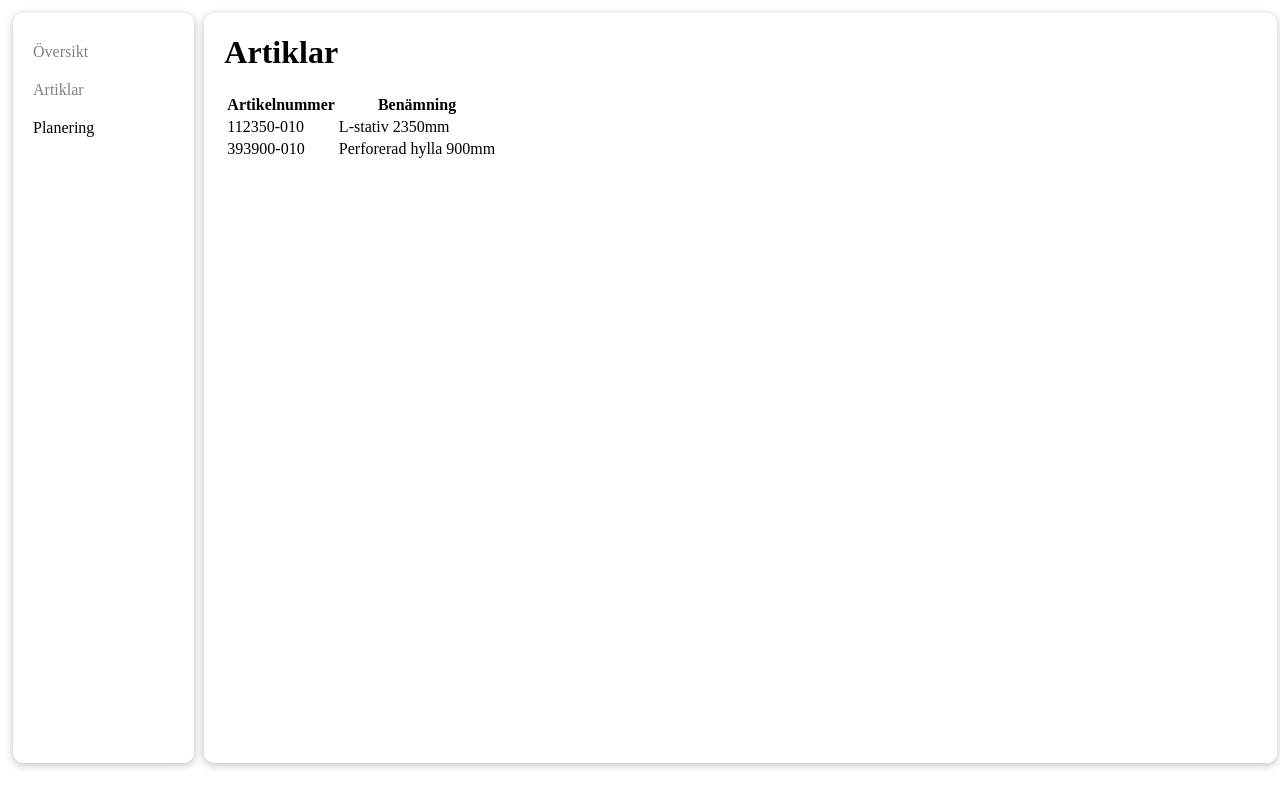
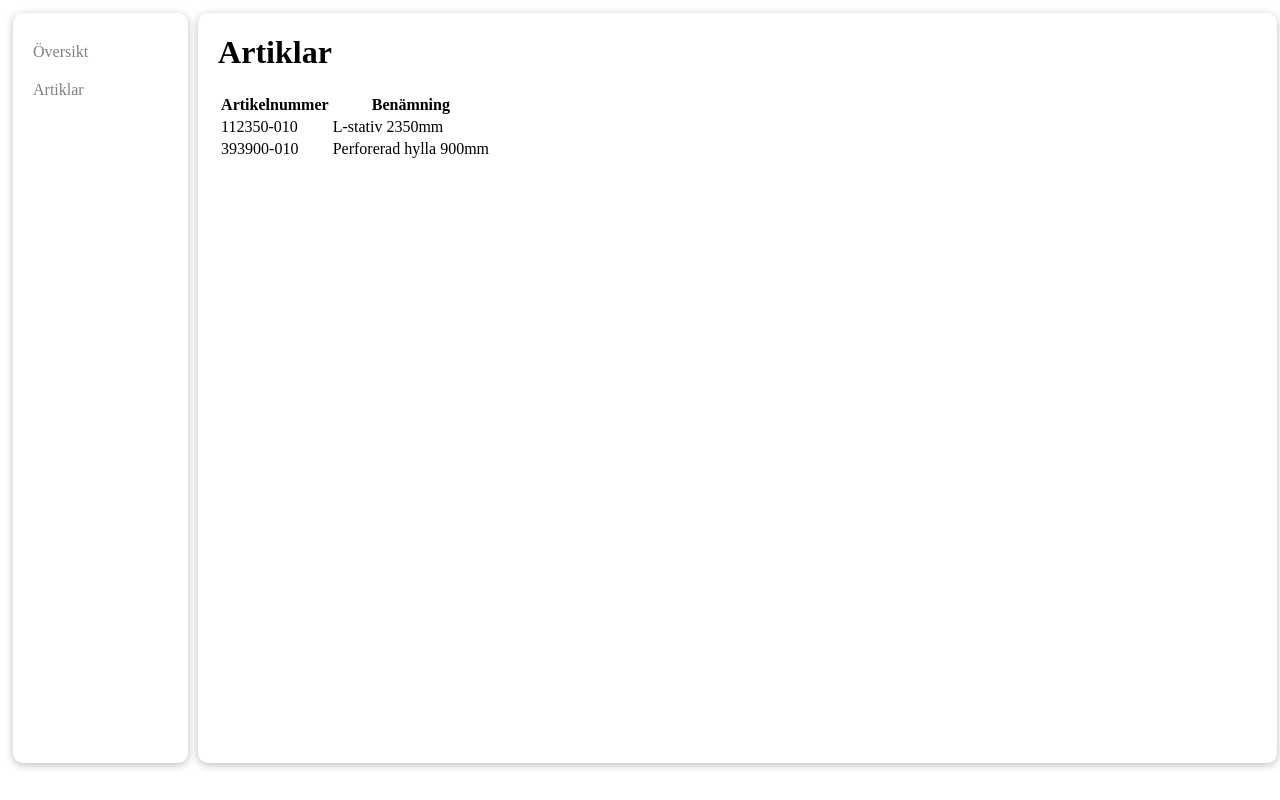
Before and after one commit to Christianbenjaminsson/WMS-system, a plain HTML site: page components/articles/articles.html in a window 1280 px wide. Drawn offline with Linux system fonts and the light colour scheme.

Commit message:
Remove menu link

```diff
--- a/components/articles/articles.html
+++ b/components/articles/articles.html
@@ -13,7 +13,6 @@
         <ul>
           <li><a href="/index.html">Översikt</a></li>
           <li><a href="/components/articles/articles.html">Artiklar</a></li>
-          <li><a href=""></a>Planering</li>
         </ul>
       </div>
 
```
Also changed, not shown: index.html (+0 -1 lines).
